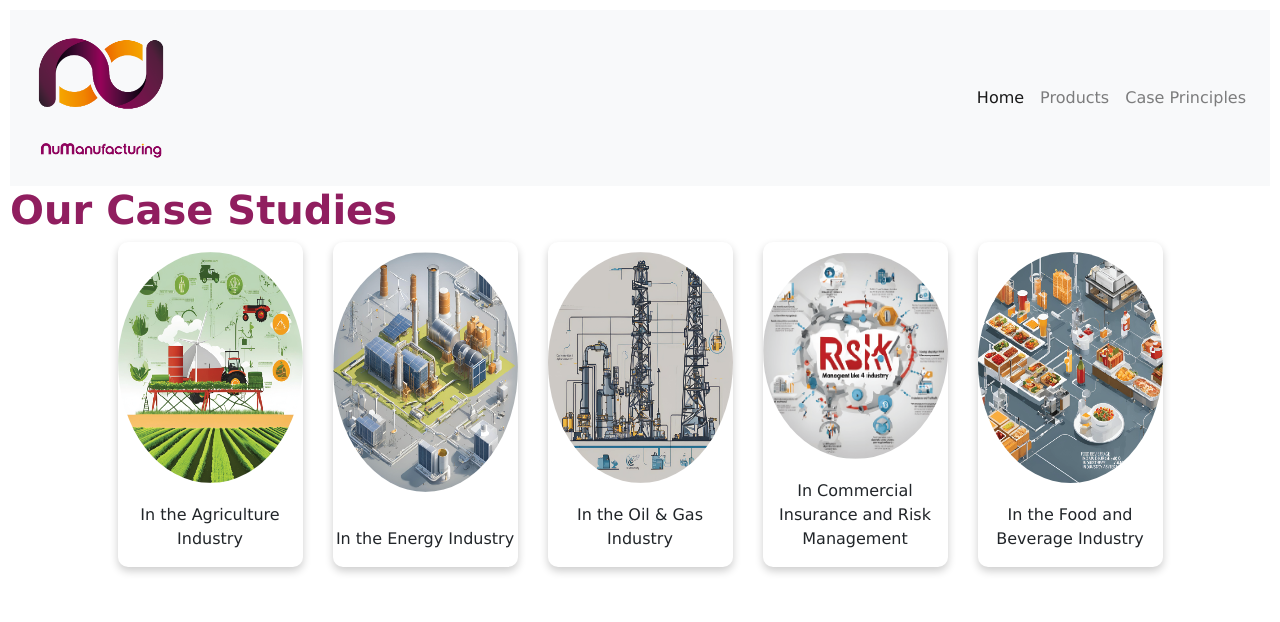
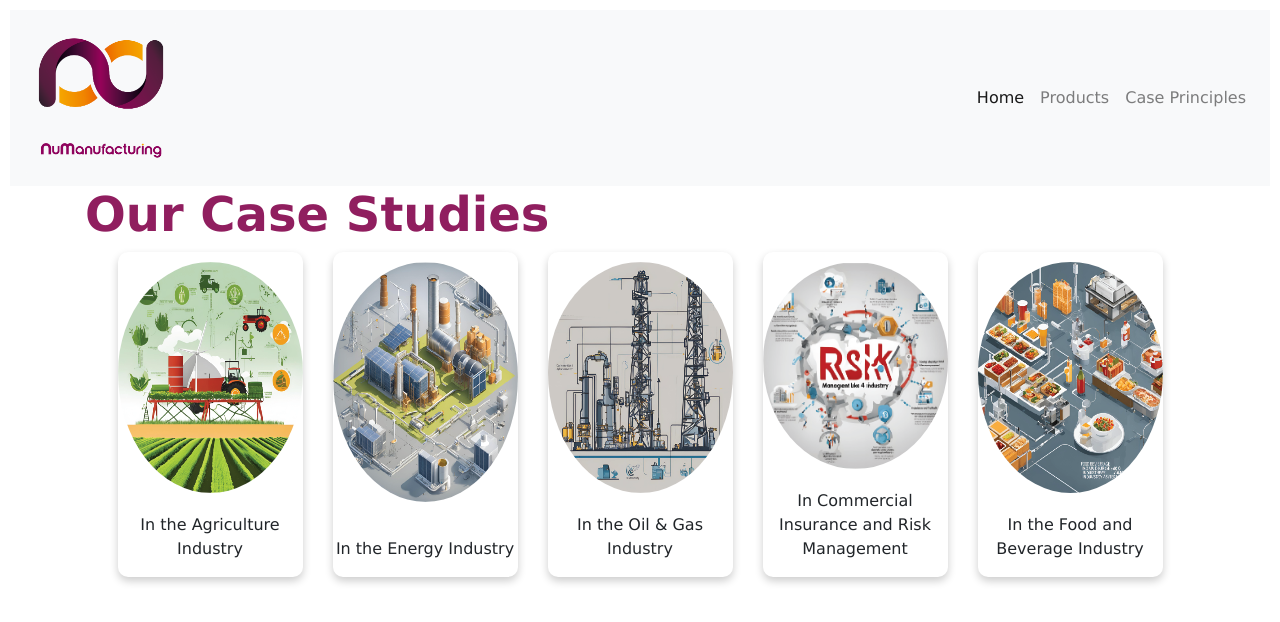
Before and after one commit to codingwithmeow/casestudy2, a plain HTML site: page index.html in a window 1280 px wide. Drawn offline with Linux system fonts and the light colour scheme.

Commit message:
Update index.html

```diff
--- a/index.html
+++ b/index.html
@@ -29,7 +29,7 @@
       </ul>
     </div>
   </nav>
-        <h1>Our Case Studies</h1>
+       <div class="container"><h1 class="main-h1">Our Case Studies</h1></div>
 
         <div class="galery">
           <div class="row">
```
